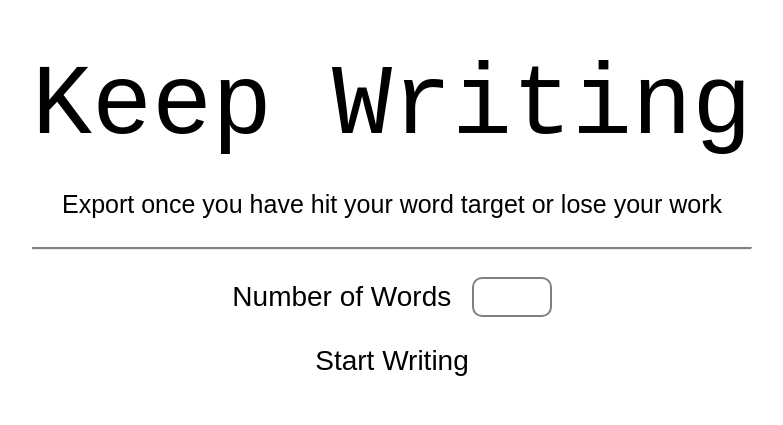
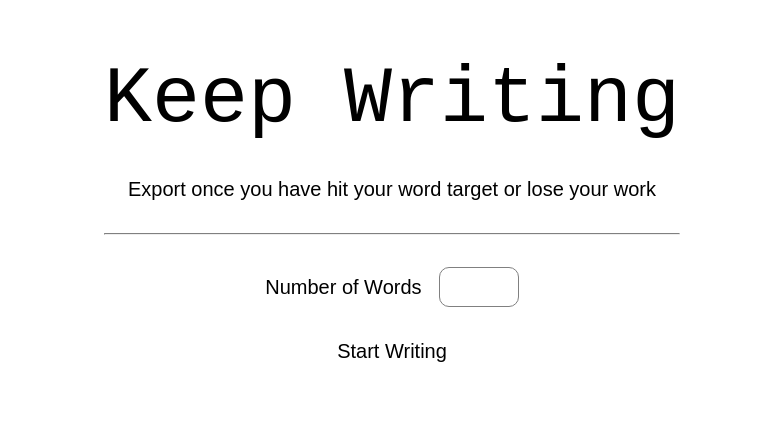
Before and after one commit to dylanrmurphy/dylanrmurphy.github.io, a plain HTML site: page index.html in a window 1280 px wide. Shown: the part 178-603 px from the top of the page, without its empty margins (248-1031 px from the left). Drawn offline with Linux system fonts and the light colour scheme.

Commit message:
Add files via upload

```diff
--- a/style.css
+++ b/style.css
@@ -4,7 +4,7 @@
     box-sizing: border-box;
     font-family: 'Noto Sans JP', sans-serif;
     font-weight: 300;
-    font-size: 28px;
+    font-size: 20px;
 }
 
 .container {
@@ -20,7 +20,7 @@
 
 
 h1 {
-    font-size: 100px;
+    font-size: 80px;
     margin: 0;
     padding: 0;
     font-family: 'Courier New', Courier, monospace;
@@ -67,7 +67,7 @@ input {
     padding-left: 4px;
     margin: 0;
     border-radius: 10px;
-    border: solid gray 2px;
+    border: solid gray 1px;
 }
 
 /* Chrome, Safari, Edge, Opera */
@@ -83,12 +83,12 @@ input[type=number] {
 }
 
 p {
-    font-size: 25px;
+    font-size: 20px;
     font-weight: 300;
 }
 
 hr {
-    border-top: 2px solid gray;
+    border-top: 1px solid gray;
     width: 100%;
 }
 
```
